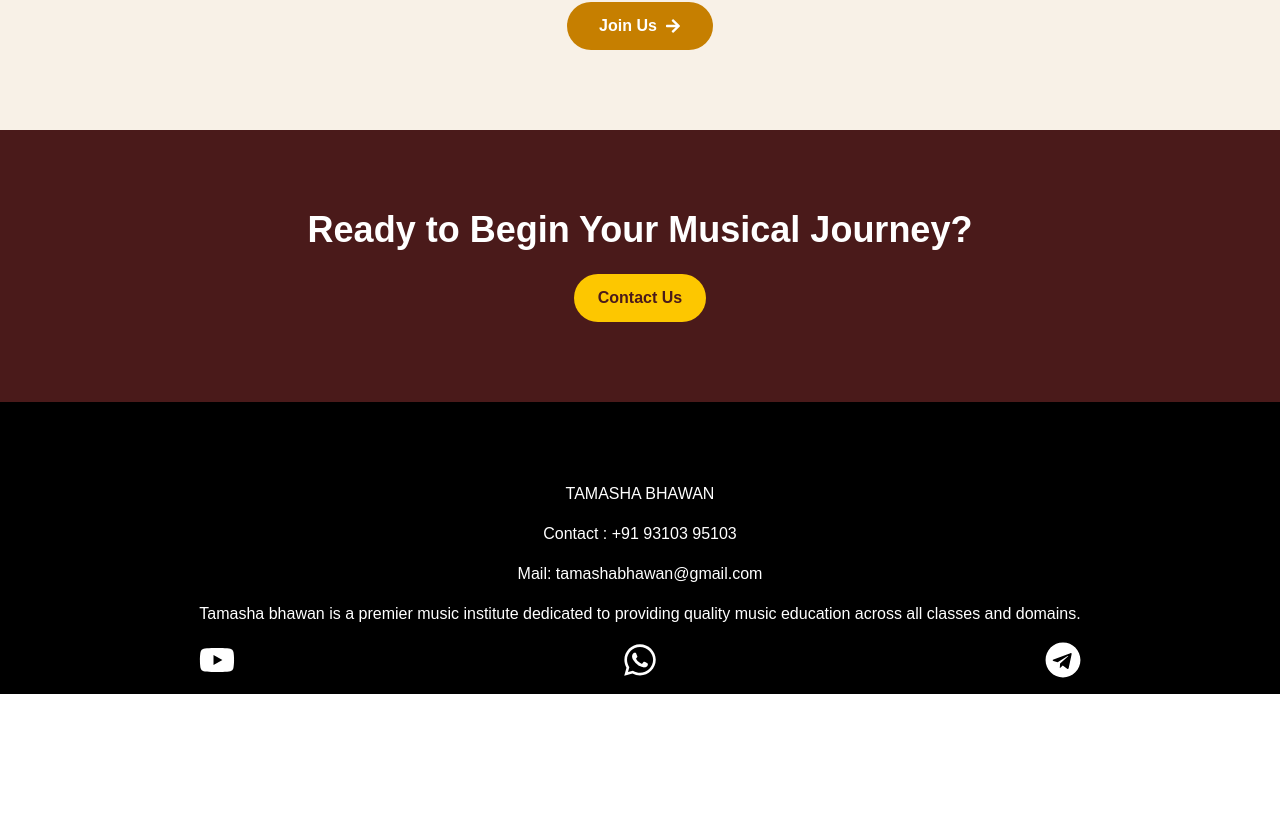
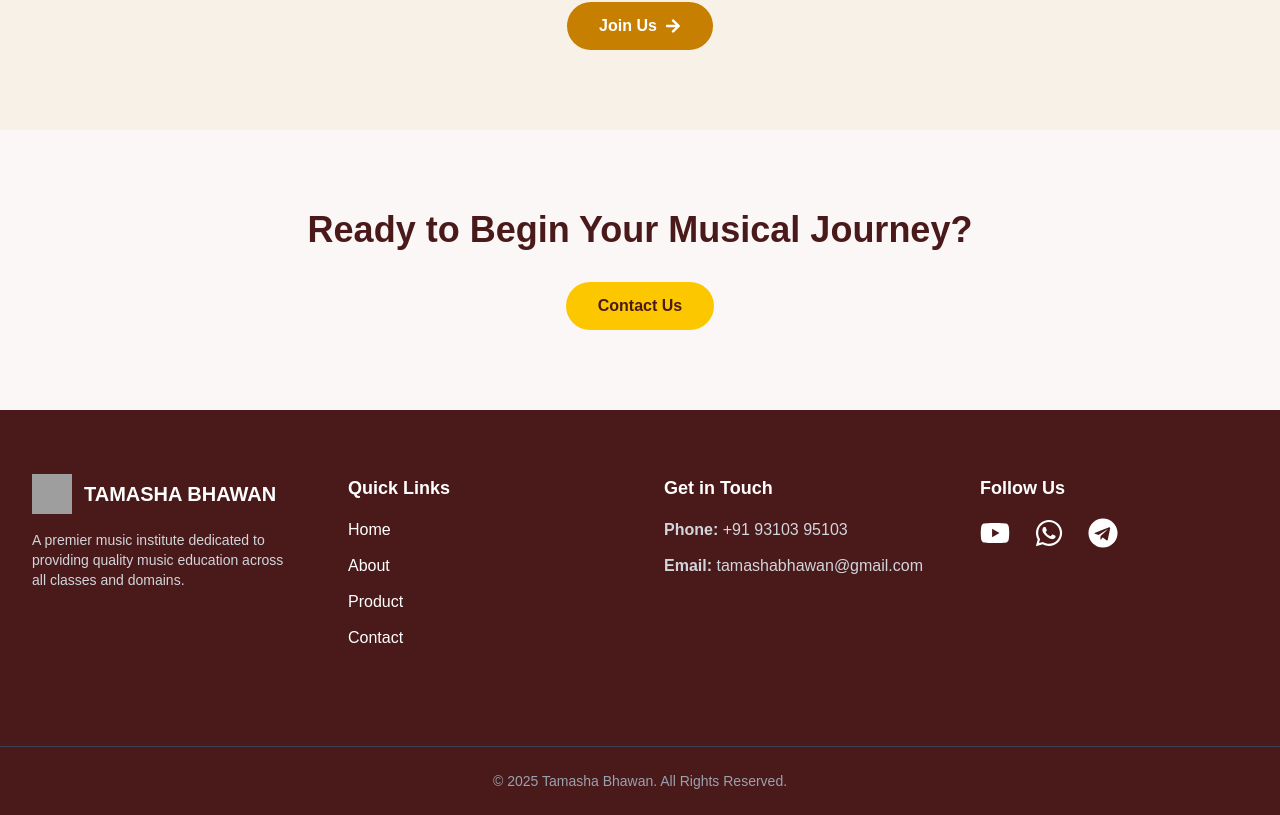
Before and after one commit to Rishabh503/tamasha-bhwawan-new, a Next.js app: page / in a window 1280 px wide. Shown: the part 5312-6127 px from the top of the page. Before the commit the page ends 6006 px from the top, so only its background shows below. Built offline with nearby package versions, Linux system fonts and the light colour scheme; grey boxes are pictures that could not be loaded.

Commit message:
adding sitemap

```diff
--- a/components/general/CTA.jsx
+++ b/components/general/CTA.jsx
@@ -1,12 +1,43 @@
+"use client"
 import React from 'react'
+import { useRouter } from 'next/navigation';
+
+// For this to work, you need to add a single line to your tailwind.config.js file
+// under theme: { extend: { ... } }, add:
+// clipPath: {
+//   'angled-bottom': 'polygon(0 0, 100% 0, 100% 90%, 0 100%)',
+// },
+// After adding, restart your development server.
+//
+// If you don't want to modify the config, you can use an inline style instead.
+// I've included the inline style option in the code below as a comment.
 
 const CTA = () => {
+  const router = useRouter();
+
   return (
-   <section id="contact" className="py-20 bg-[#4A1A1A] text-center text-white">
-        <h2 className="text-4xl font-bold">Ready to Begin Your Musical Journey?</h2>
-        <button onClick={()=>router.push("/contact")} className="mt-6 bg-yellow-400 text-[#4A1A1A] px-6 py-3 rounded-full font-semibold hover:bg-yellow-300 transition">Contact Us</button>
-      </section>
+    <section
+      id="contact"
+      className="bg-[#4A1A1A] text-white"
+      // Uncomment the line below if you don't want to edit tailwind.config.js
+      // style={{ clipPath: 'polygon(0 0, 100% 0, 100% 85%, 0 100%)' }}
+    >
+      <div className="bg-[#fcf7f7] py-20 text-center"
+        // Uncomment the line below as well for the inline style option
+        // style={{ clipPath: 'polygon(0 0, 100% 0, 100% 85%, 0 100%)' }}
+      >
+        <h2 className="text-4xl font-bold text-[#4A1A1A]">
+          Ready to Begin Your Musical Journey?
+        </h2>
+        <button
+          onClick={() => router.push("/contact")}
+          className="mt-8 bg-yellow-400 text-[#4A1A1A] px-8 py-3 rounded-full font-semibold hover:bg-yellow-500 transition-transform transform hover:scale-105"
+        >
+          Contact Us
+        </button>
+      </div>
+    </section>
   )
 }
 
-export default CTA
+export default CTA;
--- a/components/general/Footer.jsx
+++ b/components/general/Footer.jsx
@@ -1,30 +1,79 @@
-import React from 'react'
-import { FaFacebook, FaGooglePlay, FaInstagram, FaTelegram, FaWhatsapp, FaYoutube } from "react-icons/fa";
+import React from 'react';
+import { FaYoutube, FaWhatsapp, FaTelegram, FaInstagram, FaFacebook } from "react-icons/fa";
+import Link from 'next/link'; // Import Link for navigation
+
 export const Footer = () => {
   return (
-    <footer className='bg-black w-full flex flex-col items-center   text-white'>
-     <div className=' mt-16 p-4 '>
-     <div className='flex flex-col  items-center gap-4 bottom-0  '>
-        <h1>TAMASHA BHAWAN</h1>
-        <p>Contact : +91 93103 95103</p>
-        <p>
-          Mail: tamashabhawan@gmail.com
-        </p>
-        <p>
-            Tamasha bhawan is a premier music institute dedicated to providing quality music education across all classes and domains.
+    <footer className='bg-[#4A1A1A] text-white w-full'>
+      <div className='max-w-7xl mx-auto py-16 px-8 grid grid-cols-1 md:grid-cols-4 gap-12'>
+
+        {/* Column 1: Brand Info */}
+        <div className='md:col-span-1'>
+          <div className="flex items-center space-x-3 mb-4">
+            <img
+              src="https://res.cloudinary.com/dhe9p6bo0/image/upload/v1745699335/WhatsApp_Image_2025-04-27_at_01.46.00_31d81b70-removebg-preview_riv0f9.png"
+              alt="Logo"
+              className="h-10 w-10"
+            />
+            <h1 className="text-xl font-bold">TAMASHA BHAWAN</h1>
+          </div>
+          <p className='text-gray-300 text-sm'>
+            A premier music institute dedicated to providing quality music education across all classes and domains.
           </p>
         </div>
 
-       <div className='flex mt-4 gap-8 justify-between text-4xl'>
-       <a href="https://www.youtube.com/@TamashaBhawanMusic ">
-       <FaYoutube/>
+        {/* Column 2: Quick Links */}
+        <div>
+          <h2 className='font-bold text-lg mb-4'>Quick Links</h2>
+          <nav className='flex flex-col gap-3'>
+            <Link href='/' className='hover:text-yellow-400 transition-colors'>Home</Link>
+            <Link href='/about' className='hover:text-yellow-400 transition-colors'>About</Link>
+            <Link href='/product' className='hover:text-yellow-400 transition-colors'>Product</Link>
+            <Link href='/contact' className='hover:text-yellow-400 transition-colors'>Contact</Link>
+          </nav>
+        </div>
+
+        {/* Column 3: Contact Info */}
+        <div>
+          <h2 className='font-bold text-lg mb-4'>Get in Touch</h2>
+          <div className='flex flex-col gap-3 text-gray-300'>
+            <p><strong>Phone:</strong> +91 93103 95103</p>
+            <p><strong>Email:</strong> tamashabhawan@gmail.com</p>
+          </div>
+        </div>
+
+        {/* Column 4: Social Media */}
+        <div>
+          <h2 className='font-bold text-lg mb-4'>Follow Us</h2>
+          <div className='flex mt-4 gap-6 text-3xl'>
+            <a href="https://www.youtube.com/@TamashaBhawanMusic" target="_blank" rel="noopener noreferrer" aria-label="YouTube" className='hover:text-yellow-400 transition-colors'>
+              <FaYoutube />
             </a>
-      <a href="wa.me/message/9310395103">
+            <a href="https://wa.me/919310395103" target="_blank" rel="noopener noreferrer" aria-label="WhatsApp" className='hover:text-yellow-400 transition-colors'>
               <FaWhatsapp />
             </a>
-       <FaTelegram href='https://t.me/tamashabhawanmusic' />
+            <a href='https://t.me/tamashabhawanmusic' target="_blank" rel="noopener noreferrer" aria-label="Telegram" className='hover:text-yellow-400 transition-colors'>
+              <FaTelegram />
+            </a>
+             {/* Add links for Instagram and Facebook if you have them */}
+            {/* <a href='#' target="_blank" rel="noopener noreferrer" aria-label="Instagram" className='hover:text-yellow-400 transition-colors'>
+              <FaInstagram />
+            </a>
+            <a href='#' target="_blank" rel="noopener noreferrer" aria-label="Facebook" className='hover:text-yellow-400 transition-colors'>
+              <FaFacebook />
+            </a>
+            */}
           </div>
         </div>
+
+      </div>
+
+      {/* Bottom Copyright Bar */}
+      <div className='border-t border-gray-700 mt-8'>
+        <p className='text-center text-gray-400 text-sm py-6'>
+          © {new Date().getFullYear()} Tamasha Bhawan. All Rights Reserved.
+        </p>
+      </div>
     </footer>
-  )
-}
+  );
+};
--- a/data/metaData.js
+++ b/data/metaData.js
@@ -296,10 +296,10 @@ export const globalMetadata = {
   alternates: {
     canonical: siteConfig.siteUrl,
   },
-  verification: {
-    google: "your-google-verification-code",
-    bing: "your-bing-verification-code",
+  image:{
+    url:"https://res.cloudinary.com/dhe9p6bo0/image/upload/v1745699335/WhatsApp_Image_2025-04-27_at_01.46.00_31d81b70-removebg-preview_riv0f9.png"
   },
+
 };
 
 // Example implementation for Next.js pages
--- /dev/null
+++ b/next-sitemap.config.js
@@ -0,0 +1,6 @@
+/** @type {import('next-sitemap').IConfig} */
+module.exports = {
+  siteUrl: 'https://tamashabhawan.com', // your live domain (without trailing slash)
+  generateRobotsTxt: true, // (optional) creates robots.txt file too
+  sitemapSize: 7000, // number of URLs per sitemap file
+};
--- a/package.json
+++ b/package.json
@@ -13,6 +13,7 @@
     "framer-motion": "^12.23.12",
     "lucide-react": "^0.539.0",
     "next": "15.4.6",
+    "next-sitemap": "^4.2.3",
     "react": "19.1.0",
     "react-dom": "19.1.0",
     "react-icons": "^5.5.0",
```
Also changed, not shown: public/robots.txt (added), 2 other files (tests, documents, lock files or other folders). Lines whose indentation alone changed are shown as unchanged.
